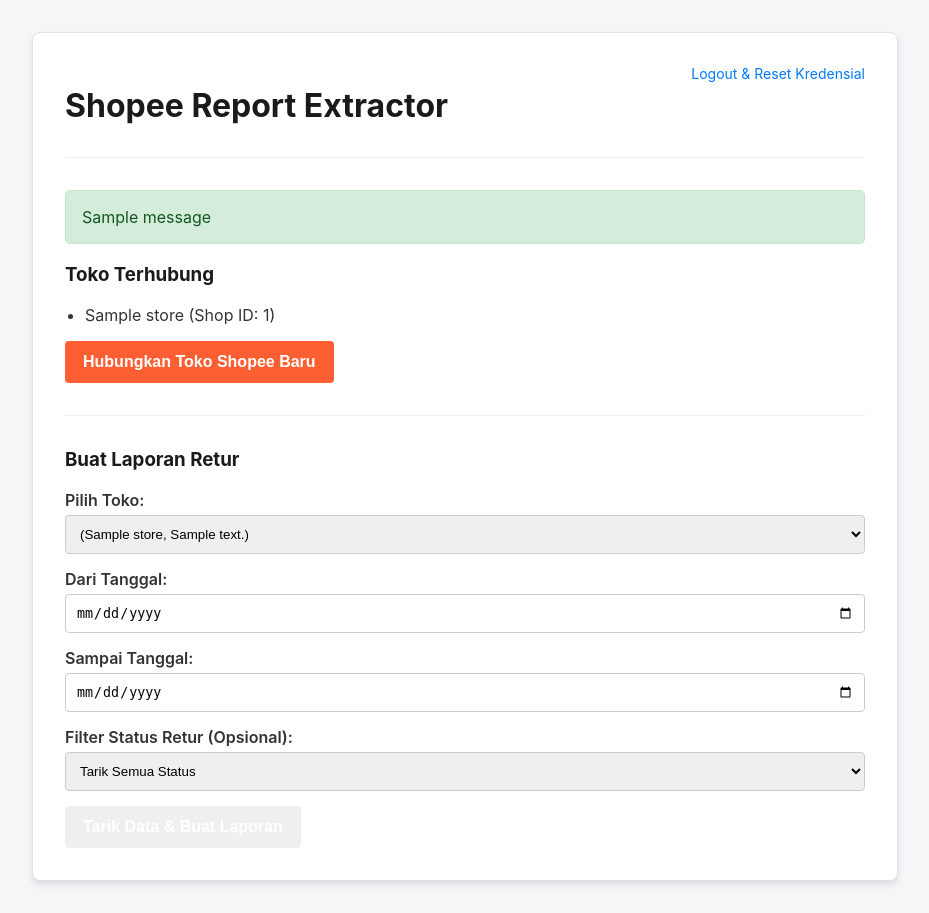
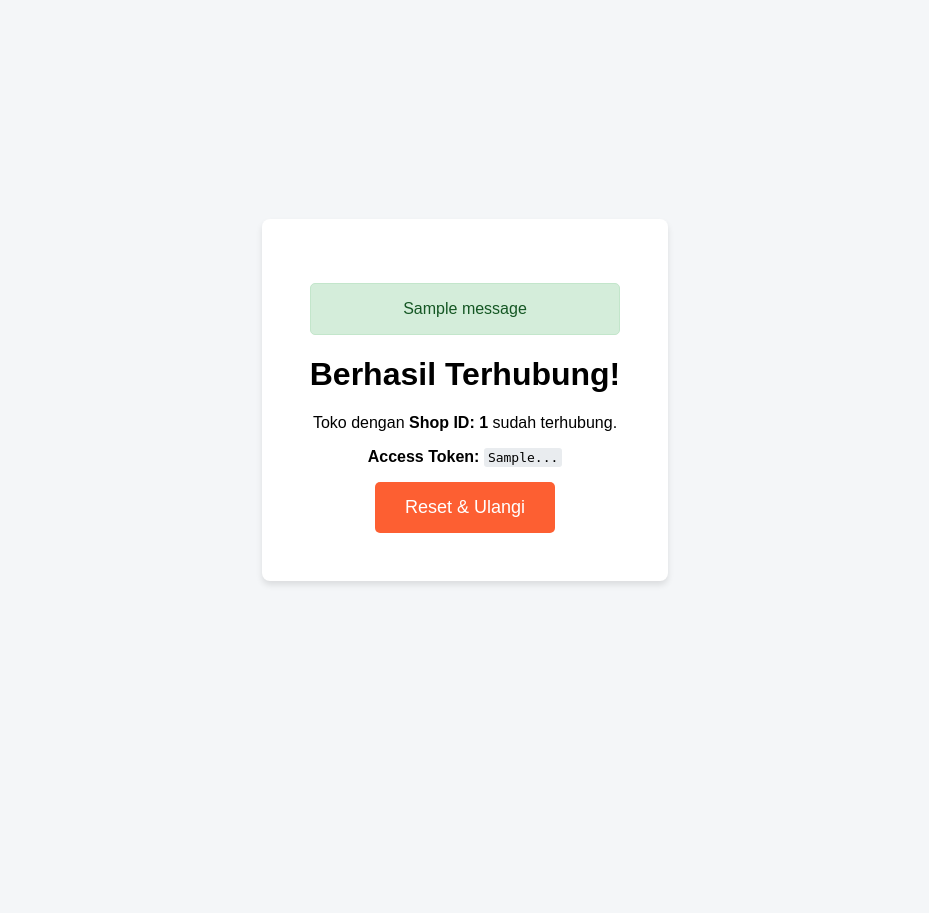
Before and after one commit to alvinxyz30/shopee-report, a Flask app: template templates/index.html in a window 1280 px wide. Shown: the whole page, without its empty margins (175-1104 px from the left). After the commit the page ends 585 px from the top, so only its background shows below. Run offline with Flask 3, Linux system fonts and the light colour scheme; the template is opened without the code that fills it: most values are stand-ins (such as "Sample title", 1, 10 or a date in 2020); one stand-in notice (Sample message) is shown.

Commit message:
dwjiawdjiadw

```diff
--- a/app.py
+++ b/app.py
@@ -1,217 +1,95 @@
-# app.py
-import os
 import time
 import hmac
 import hashlib
 import requests
-import pandas as pd
-from datetime import datetime, timedelta, timezone
-from flask import Flask, render_template, request, redirect, url_for, session, send_file, flash
+from flask import Flask, render_template, request, redirect, url_for, session, flash
 
-# Konfigurasi Flask
+# Inisialisasi Aplikasi Flask
 app = Flask(__name__)
-app.secret_key = 'kunci-super-rahasia-acak'
+app.secret_key = 'kunci-rahasia-paling-final-dan-acak'
 
-# Kunci Akses Shopee Sandbox
-PARTNER_ID = 1175054
-PARTNER_KEY = "shpk614464654679696669515152437445795344697a57664176584c44444772"
+# ===================================================================
+#   PENTING: ISI KREDENSIAL DARI APLIKASI BARU ANDA DI SINI
+# ===================================================================
+PARTNER_ID = 1175054  # <-- GANTI DENGAN PARTNER ID BARU ANDA JIKA BERBEDA
+PARTNER_KEY = "shpk614464654679696669515152437445795344697a57664176584c44444772" # <-- GANTI DENGAN KEY BARU
+# ===================================================================
+
+# Konfigurasi URL (Sandbox)
 SHOPEE_BASE_URL = "https://partner.test-stable.shopeemobile.com"
-REDIRECT_URL = "https://alvinnovendra.pythonanywhere.com/callback"
 
-# Fungsi Signature Shopee
-def generate_shopee_signature(path, timestamp, redirect_url=None):
+def generate_shopee_signature(path, timestamp):
+    """Fungsi untuk membuat signature otentikasi Shopee."""
     base_string = f"{PARTNER_ID}{path}{timestamp}"
-    if redirect_url:
-        base_string += redirect_url
     sign = hmac.new(
-        PARTNER_KEY.encode('utf-8'), base_string.encode('utf-8'), hashlib.sha256
+        PARTNER_KEY.encode('utf-8'),
+        base_string.encode('utf-8'),
+        hashlib.sha256
     ).hexdigest()
     return sign
 
 @app.route('/')
 def index():
-    connected_stores = session.get('connected_stores', {})
-    return render_template('index.html', stores=connected_stores)
+    # Cek apakah sudah ada token di session
+    if 'shopee_credentials' in session:
+        return render_template('index.html', credentials=session['shopee_credentials'])
+    else:
+        return render_template('index.html', credentials=None)
 
-@app.route('/authorize_shopee')
-def authorize_shopee():
+@app.route('/authorize')
+def authorize():
+    """Membangun URL otorisasi dan mengarahkan pengguna ke Shopee."""
     path = "/api/v2/shop/auth_partner"
-    timestamp = int(datetime.now(timezone.utc).timestamp())
-    sign = generate_shopee_signature(path, timestamp, REDIRECT_URL)
-    auth_url = f"{SHOPEE_BASE_URL}{path}?partner_id={PARTNER_ID}&timestamp={timestamp}&sign={sign}&redirect={REDIRECT_URL}"
+    redirect_url = url_for('callback', _external=True)
+    timestamp = int(time.time())
+    sign = generate_shopee_signature(path, timestamp)
+
+    auth_url = f"{SHOPEE_BASE_URL}{path}?partner_id={PARTNER_ID}&timestamp={timestamp}&sign={sign}&redirect={redirect_url}"
     return redirect(auth_url)
 
 @app.route('/callback')
-def shopee_callback():
+def callback():
+    """Menangkap 'code' dari Shopee dan menukarnya dengan access_token."""
     code = request.args.get('code')
     shop_id = request.args.get('shop_id')
+
     if not code or not shop_id:
-        flash("Gagal otorisasi Shopee.", "error")
+        flash("Otorisasi gagal atau dibatalkan.", "error")
         return redirect(url_for('index'))
 
+    # Menukar 'code' dengan 'access_token'
     path = "/api/v2/auth/token/get"
-    timestamp = int(datetime.now(timezone.utc).timestamp())
+    timestamp = int(time.time())
     sign = generate_shopee_signature(path, timestamp)
     url = f"{SHOPEE_BASE_URL}{path}?partner_id={PARTNER_ID}&timestamp={timestamp}&sign={sign}"
     body = {"code": code, "shop_id": int(shop_id)}
 
     try:
         response = requests.post(url, json=body)
+        response.raise_for_status()
         token_data = response.json()
+
         if token_data.get("error"):
             flash(f"Gagal mendapatkan token: {token_data.get('message')}", "error")
         else:
-            if 'connected_stores' not in session:
-                session['connected_stores'] = {}
-            stores = session['connected_stores']
-            store_name = f"Toko_{shop_id}"
-            stores[store_name] = {
+            # Simpan semua info penting ke session
+            session['shopee_credentials'] = {
                 'shop_id': int(shop_id),
                 'access_token': token_data['access_token'],
                 'refresh_token': token_data['refresh_token']
             }
-            session['connected_stores'] = stores
-            flash(f"Toko {store_name} berhasil terhubung!", "success")
+            flash(f"Toko dengan ID {shop_id} berhasil terhubung!", "success")
+
     except requests.exceptions.RequestException as e:
         flash(f"Error komunikasi dengan API Shopee: {e}", "error")
 
     return redirect(url_for('index'))
 
-# Fungsi untuk ambil return SN
-def get_all_return_sn(shop_id, access_token, from_date, to_date, status):
-    path = "/api/v2/returns/get_return_list"
-    all_return_sn_list = []
-    next_cursor = ""
-    while True:
-        timestamp = int(datetime.now(timezone.utc).timestamp())
-        sign = generate_shopee_signature(path, timestamp)
-        url = f"{SHOPEE_BASE_URL}{path}?partner_id={PARTNER_ID}&shop_id={shop_id}&timestamp={timestamp}&sign={sign}&access_token={access_token}"
-        params = {
-            "page_size": 50,
-            "time_from": int(from_date.timestamp()),
-            "time_to": int(to_date.timestamp()),
-            "next_cursor": next_cursor
-        }
-        if status and status.upper() != 'ALL':
-            params['status'] = status.upper()
-        try:
-            response = requests.get(url, params=params)
-            data = response.json()
-            if data.get("error"):
-                return None, data.get("message")
-            response_data = data.get("response", {})
-            return_list = response_data.get("return_sn_list", [])
-            if return_list:
-                all_return_sn_list.extend([r['return_sn'] for r in return_list])
-            if response_data.get("more", False):
-                next_cursor = response_data.get("next_cursor", "")
-            else:
-                break
-        except requests.exceptions.RequestException as e:
-            return None, str(e)
-    return all_return_sn_list, None
-
-# Fungsi untuk ambil detail retur
-def get_return_details(shop_id, access_token, return_sn_list):
-    path = "/api/v2/return/get_return_detail"
-    timestamp = int(datetime.now(timezone.utc).timestamp())
-    sign = generate_shopee_signature(path, timestamp)
-    url = f"{SHOPEE_BASE_URL}{path}?partner_id={PARTNER_ID}&shop_id={shop_id}&timestamp={timestamp}&sign={sign}&access_token={access_token}"
-    body = {"return_sn": return_sn_list}
-    try:
-        response = requests.post(url, json=body)
-        data = response.json()
-        if data.get("error"):
-            return None, data.get("message")
-        return data.get("response", {}).get("return_list", []), None
-    except requests.exceptions.RequestException as e:
-        return None, str(e)
-
-@app.route('/generate_report', methods=['POST'])
-def generate_report():
-    store_name = request.form['store_name']
-    from_date_str = request.form['from_date']
-    to_date_str = request.form['to_date']
-    status = request.form['status']
-
-    store_creds = session.get('connected_stores', {}).get(store_name)
-    if not store_creds:
-        flash("Toko tidak ditemukan di sesi.", "error")
-        return redirect(url_for('index'))
-
-    all_return_details = []
-    start_date = datetime.strptime(from_date_str, '%Y-%m-%d')
-    end_date = datetime.strptime(to_date_str, '%Y-%m-%d')
-
-    current_start = start_date
-    while current_start <= end_date:
-        current_end = current_start + timedelta(days=89)
-        if current_end > end_date:
-            current_end = end_date
-
-        return_sn_list, error = get_all_return_sn(
-            store_creds['shop_id'], store_creds['access_token'], current_start, current_end, status)
-        if error:
-            flash(f"Gagal tarik daftar retur: {error}", "error")
-            return redirect(url_for('index'))
-
-        for i in range(0, len(return_sn_list), 50):
-            chunk = return_sn_list[i:i+50]
-            details, err = get_return_details(store_creds['shop_id'], store_creds['access_token'], chunk)
-            if err:
-                flash(f"Gagal ambil detail retur: {err}", "error")
-                continue
-            all_return_details.extend(details)
-
-        current_start = current_end + timedelta(days=1)
-
-    if not all_return_details:
-        flash("Tidak ada data retur ditemukan.", "info")
-        return redirect(url_for('index'))
-
-    processed_data = []
-    for r in all_return_details:
-        item = r.get('item', [{}])[0]
-        processed_data.append({
-            "Nomor Pesanan": r.get('order_sn'),
-            "Resi Retur": r.get('return_sn'),
-            "Status": r.get('status'),
-            "Alasan": r.get('reason'),
-            "Tanggal Order": datetime.fromtimestamp(r.get('create_time')).strftime('%Y-%m-%d %H:%M:%S'),
-            "Metode Bayar": r.get('payment_method'),
-            "Resi Kirim Asli": r.get('tracking_number'),
-            "Nama Pembeli": r.get('user', {}).get('username'),
-            "Barang": item.get('item_name'),
-            "SKU": item.get('item_sku'),
-            "Jumlah": item.get('amount'),
-            "Total Refund": r.get('refund_amount'),
-            "Bukti": ", ".join(r.get('image', [])),
-            "Terakhir Update": datetime.fromtimestamp(r.get('update_time')).strftime('%Y-%m-%d %H:%M:%S'),
-        })
-
-    df = pd.DataFrame(processed_data)
-    filename = f"Laporan_Retur_{store_name}_{from_date_str}_sd_{to_date_str}.xlsx"
-    if not os.path.exists('downloads'):
-        os.makedirs('downloads')
-    filepath = os.path.join('downloads', filename)
-    df.to_excel(filepath, index=False)
-
-    session['last_report'] = filename
-    flash(f"Laporan berhasil diekspor. Jumlah data: {len(df)}", "success")
-    return redirect(url_for('index'))
-
-@app.route('/download')
-def download_file():
-    filename = session.get('last_report')
-    if not filename:
-        return "Tidak ada file.", 404
-    return send_file(os.path.join('downloads', filename), as_attachment=True)
-
 @app.route('/logout')
 def logout():
-    session.clear()
-    flash("Sesi berhasil dihapus.", "info")
+    session.pop('shopee_credentials', None)
+    flash("Sesi telah direset. Silakan hubungkan kembali.", "info")
     return redirect(url_for('index'))
 
 if __name__ == '__main__':
-    app.run(debug=True)
+    app.run(debug=True, port=5000)
--- a/requirements.txt
+++ b/requirements.txt
@@ -2,3 +2,4 @@
 pandas
 openpyxl
 requests
+gunicorn
--- a/templates/index.html
+++ b/templates/index.html
@@ -2,78 +2,37 @@
 <html lang="en">
 <head>
     <meta charset="UTF-8">
-    <title>Shopee Report Extractor</title>
-    <link rel="stylesheet" href="{{ url_for('static', filename='style.css') }}">
+    <title>Shopee Auth Tester</title>
+    <style>
+        body { font-family: sans-serif; display: flex; justify-content: center; align-items: center; height: 100vh; margin: 0; background-color: #f4f6f8;}
+        .container { text-align: center; padding: 3em; background-color: white; border-radius: 8px; box-shadow: 0 4px 6px rgba(0,0,0,0.1); }
+        .message { padding: 1em; margin-bottom: 1em; border-radius: 5px; border: 1px solid transparent; }
+        .success { background-color: #d4edda; color: #155724; border-color: #c3e6cb;}
+        .error { background-color: #f8d7da; color: #721c24; border-color: #f5c6cb;}
+        .info { background-color: #cce5ff; color: #004085; border-color: #b8daff;}
+        button { padding: 15px 30px; font-size: 18px; color: white; background-color: #fd5f32; border: none; border-radius: 5px; cursor: pointer; }
+        code { background-color: #e9ecef; padding: 2px 4px; border-radius: 3px; }
+    </style>
 </head>
 <body>
     <div class="container">
-        <a href="{{ url_for('logout') }}" class="logout">Logout & Reset Kredensial</a>
-        <h1>Shopee Report Extractor</h1>
-        <hr>
-
         {% with messages = get_flashed_messages(with_categories=true) %}
             {% if messages %}
                 {% for category, message in messages %}
-                    <div class="message {{ category }}">
-                        {{ message }}
-                        {% if 'berhasil diekspor' in message %}
-                            <p style="margin-top:10px;"><a href="{{ url_for('download_file') }}"><b>Klik di sini untuk mengunduh laporan terakhir</b></a></p>
-                        {% endif %}
-                    </div>
+                    <p class="message {{ category }}">{{ message }}</p>
                 {% endfor %}
             {% endif %}
         {% endwith %}
 
-        <h3>Toko Terhubung</h3>
-        {% if stores %}
-            <ul>
-                {% for name, details in stores.items() %}
-                    <li>{{ name }} (Shop ID: {{ details.shop_id }})</li>
-                {% endfor %}
-            </ul>
+        {% if credentials %}
+            <h1>Berhasil Terhubung!</h1>
+            <p>Toko dengan <b>Shop ID: {{ credentials.shop_id }}</b> sudah terhubung.</p>
+            <p><b>Access Token:</b> <code>{{ credentials.access_token[:10] }}...</code></p>
+            <a href="{{ url_for('logout') }}"><button>Reset & Ulangi</button></a>
         {% else %}
-            <p>Belum ada toko yang terhubung.</p>
-        {% endif %}
-        <a href="{{ url_for('authorize_shopee') }}"><button class="connect-btn">Hubungkan Toko Shopee Baru</button></a>
-
-        <hr style="margin-top: 2em;">
-
-        <h3>Buat Laporan Retur</h3>
-        {% if stores %}
-            <form action="{{ url_for('generate_report') }}" method="post">
-                <div class="form-group">
-                    <label for="store_name">Pilih Toko:</label>
-                    <select id="store_name" name="store_name">
-                        {% for store in stores %}
-                            <option value="{{ store }}">{{ store }}</option>
-                        {% endfor %}
-                    </select>
-                </div>
-                <div class="form-group">
-                    <label for="from_date">Dari Tanggal:</label>
-                    <input type="date" id="from_date" name="from_date" required>
-                </div>
-                <div class="form-group">
-                    <label for="to_date">Sampai Tanggal:</label>
-                    <input type="date" id="to_date" name="to_date" required>
-                </div>
-                <div class="form-group">
-                    <label for="status">Filter Status Retur (Opsional):</label>
-                    <select id="status" name="status">
-                        <option value="ALL">Tarik Semua Status</option>
-                        <option value="REQUESTED">REQUESTED</option>
-                        <option value="ACCEPTED">ACCEPTED</option>
-                        <option value="CANCELLED">CANCELLED</option>
-                        <option value="JUDGING">JUDGING</option>
-                        <option value="CLOSED">CLOSED</option>
-                        <option value="PROCESSING">PROCESSING</option>
-                        <option value="SELLER_DISPUTE">SELLER_DISPUTE</option>
-                    </select>
-                </div>
-                <button type="submit">Tarik Data & Buat Laporan</button>
-            </form>
-        {% else %}
-            <p>Hubungkan setidaknya satu toko untuk bisa membuat laporan.</p>
+            <h1>Tes Koneksi Shopee API</h1>
+            <p>Klik tombol di bawah untuk memulai proses otorisasi.</p>
+            <a href="{{ url_for('authorize') }}"><button>Hubungkan Akun Shopee</button></a>
         {% endif %}
     </div>
 </body>
```
Also changed, not shown: generateurl.py (deleted, +0 -35 lines), templates/login.html (deleted, +0 -37 lines).
